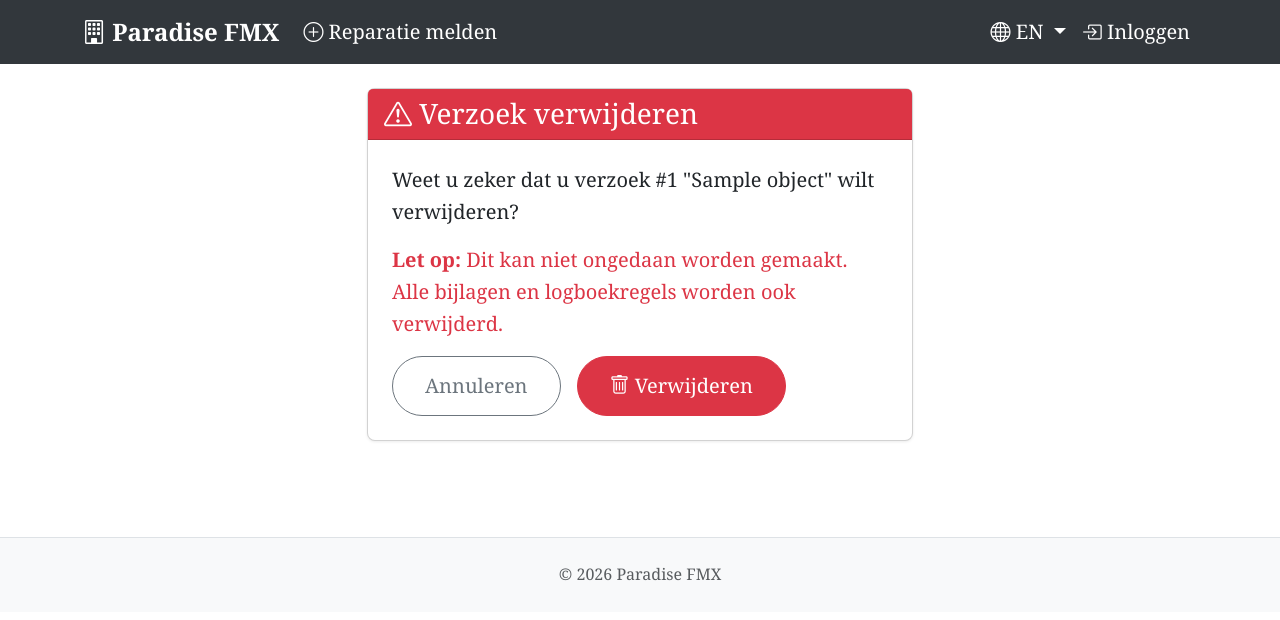
After one commit to rdney/paradisefmx, a Django app: template requests/templates/requests/request_confirm_delete.html in a window 1280 px wide. The commit adds this page. Shown: the top 620 px of the page. Run offline with Django 5.2, Linux system fonts and the light colour scheme; the template is opened without the code that fills it: most values are stand-ins (such as "Sample title", 1, 10 or a date in 2020).

Commit message:
Add delete request functionality for staff

```diff
--- a/requests/templates/requests/detail.html
+++ b/requests/templates/requests/detail.html
@@ -230,12 +230,16 @@
                             {{ triage_form.resolution_summary }}
                         </div>
 
-                        <div class="d-grid">
+                        <div class="d-grid gap-2">
                             <button type="submit" class="btn btn-primary btn-lg">
                                 <i class="bi bi-check-circle"></i> {% trans "Opslaan" %}
                             </button>
                         </div>
                     </form>
+                    <hr>
+                    <a href="{% url 'requests:delete' request.pk %}" class="btn btn-outline-danger btn-lg w-100">
+                        <i class="bi bi-trash"></i> {% trans "Verwijderen" %}
+                    </a>
                 </div>
             </div>
         {% endif %}
--- /dev/null
+++ b/requests/templates/requests/request_confirm_delete.html
@@ -0,0 +1,40 @@
+{% extends "base.html" %}
+{% load i18n %}
+
+{% block title %}{% trans "Verzoek verwijderen" %} - Paradise FMX{% endblock %}
+
+{% block content %}
+<div class="row justify-content-center">
+    <div class="col-md-6">
+        <div class="card">
+            <div class="card-header bg-danger text-white">
+                <h1 class="h3 mb-0">
+                    <i class="bi bi-exclamation-triangle"></i> {% trans "Verzoek verwijderen" %}
+                </h1>
+            </div>
+            <div class="card-body">
+                <p class="fs-5">
+                    {% blocktrans with id=object.id title=object.title %}
+                        Weet u zeker dat u verzoek #{{ id }} "{{ title }}" wilt verwijderen?
+                    {% endblocktrans %}
+                </p>
+                <p class="text-danger fs-5">
+                    <strong>{% trans "Let op:" %}</strong> {% trans "Dit kan niet ongedaan worden gemaakt. Alle bijlagen en logboekregels worden ook verwijderd." %}
+                </p>
+
+                <form method="post">
+                    {% csrf_token %}
+                    <div class="d-flex gap-3">
+                        <a href="{% url 'requests:detail' object.pk %}" class="btn btn-outline-secondary btn-lg">
+                            {% trans "Annuleren" %}
+                        </a>
+                        <button type="submit" class="btn btn-danger btn-lg">
+                            <i class="bi bi-trash"></i> {% trans "Verwijderen" %}
+                        </button>
+                    </div>
+                </form>
+            </div>
+        </div>
+    </div>
+</div>
+{% endblock %}
--- a/requests/urls.py
+++ b/requests/urls.py
@@ -12,6 +12,7 @@ urlpatterns = [
     path('<int:pk>/worklog/', views.add_worklog, name='add_worklog'),
     path('<int:pk>/attachment/', views.add_attachment, name='add_attachment'),
     path('<int:pk>/update/', views.update_request, name='update'),
+    path('<int:pk>/delete/', views.RequestDeleteView.as_view(), name='delete'),
     path('dashboard/', views.DashboardView.as_view(), name='dashboard'),
     path('planner/', views.PlannerView.as_view(), name='planner'),
     path('kosten/', views.CostOverviewView.as_view(), name='costs'),
```
Also changed, not shown: requests/views.py (+16 -1 lines).
